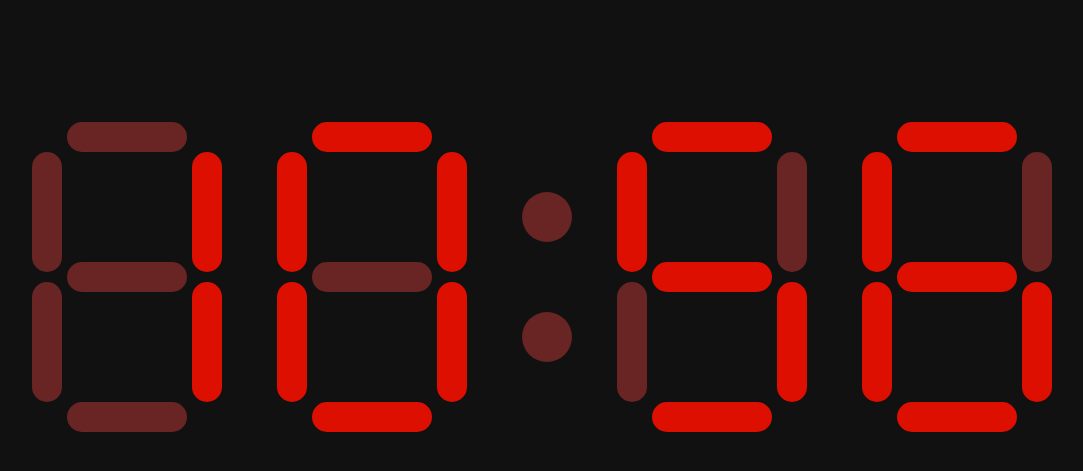
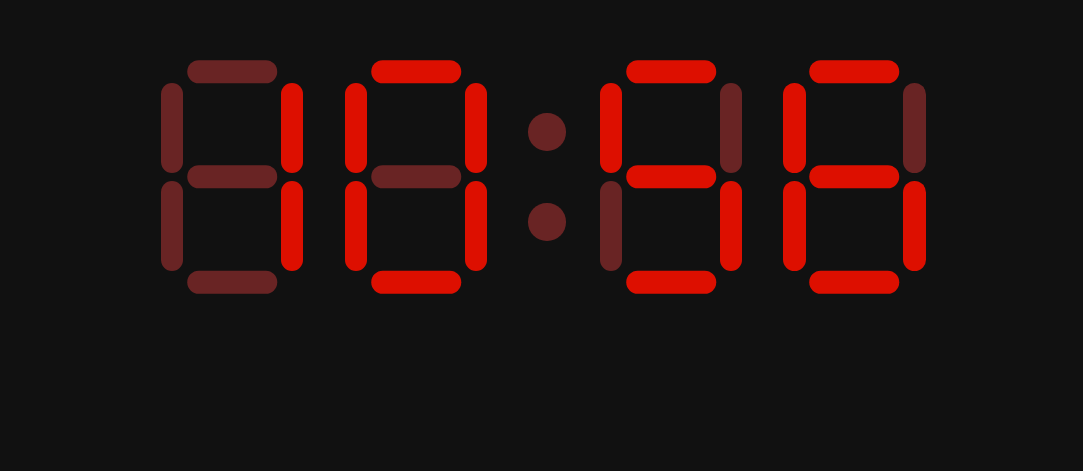
Before and after one commit to AnkurGhosh541/digital-clock, a plain HTML site: page index.html in a window 1280 px wide. Shown: the part 123-594 px from the top of the page, without its empty margins (93-1176 px from the left). Drawn offline with Linux system fonts and the light colour scheme.

Commit message:
update zoom level to 75%

```diff
--- a/style.css
+++ b/style.css
@@ -7,6 +7,7 @@
 :root {
   --color-off: rgba(150, 46, 46, 0.658);
   --color-on: rgb(221, 15, 0);
+  zoom: 0.75;
 }
 
 body {
```
